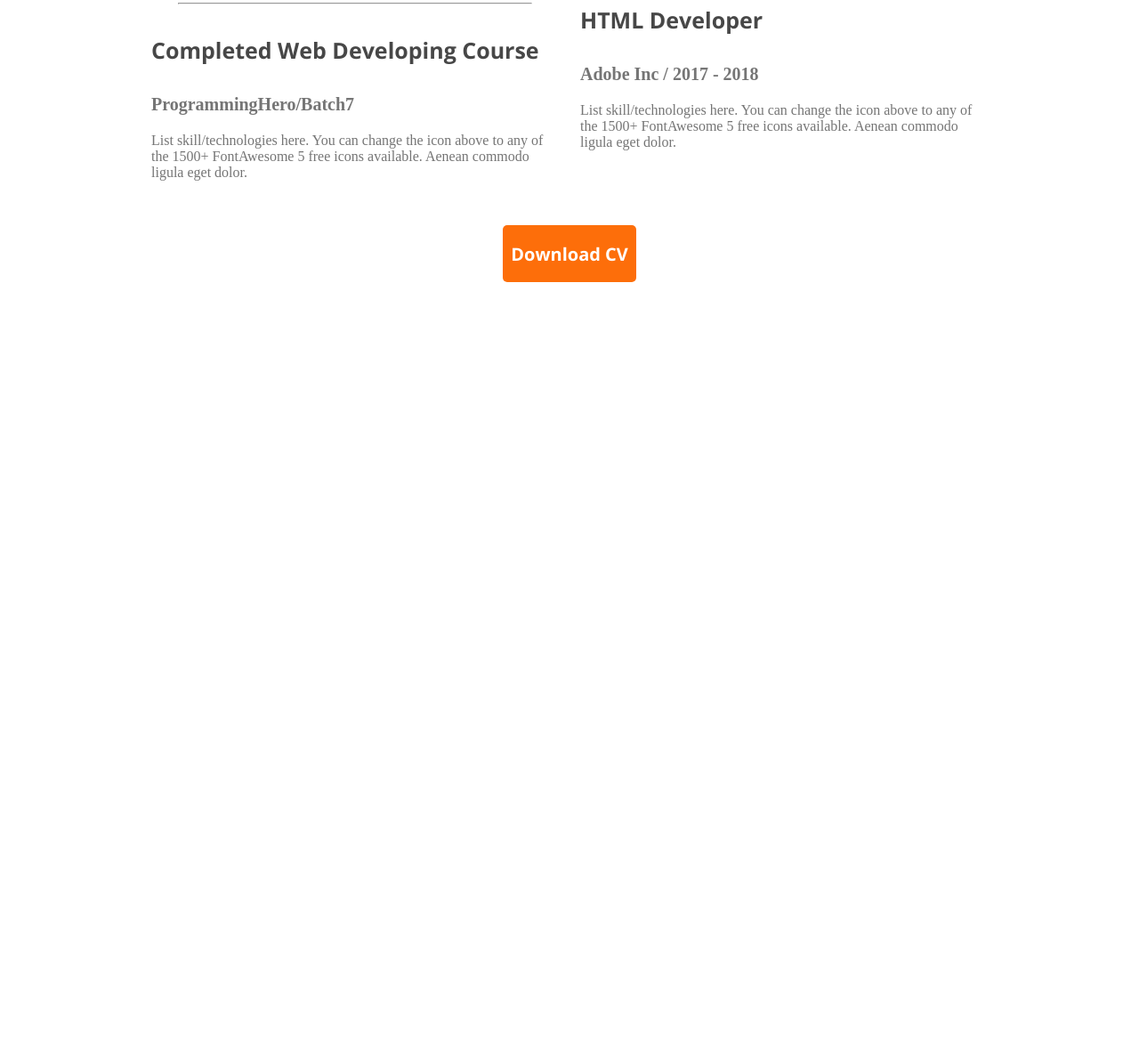
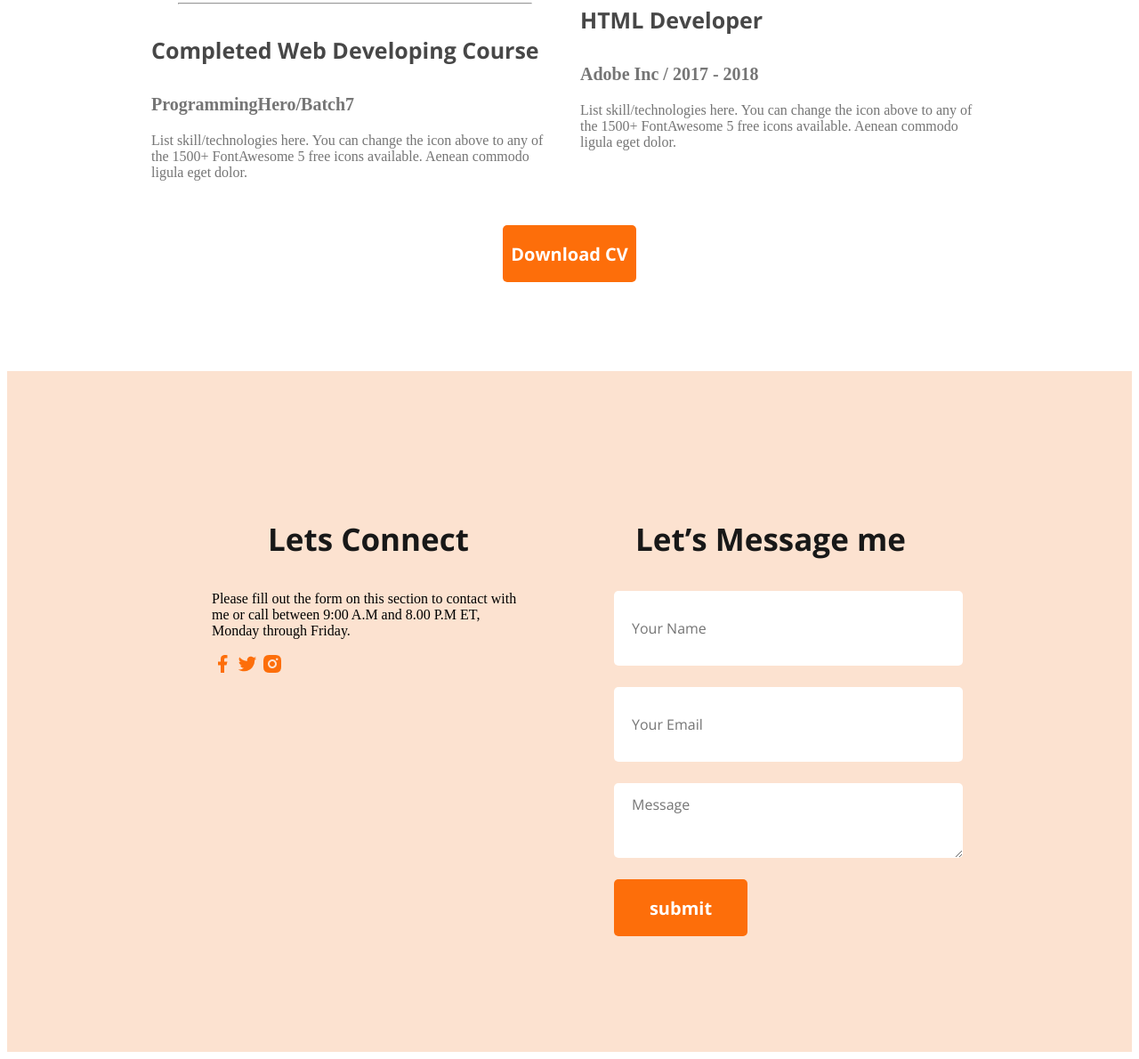
Before and after one commit to nabidrohan/webdeveloper-portfolio-nabid, a plain HTML site: page index.html in a window 1280 px wide. Shown: the part 2880-4070 px from the top of the page at 89% size. Before the commit the page ends 3297 px from the top, so only its background shows below. Drawn offline with nearby package versions, Linux system fonts and the light colour scheme.

Commit message:
added full portfolio

```diff
--- a/index.html
+++ b/index.html
@@ -145,7 +145,25 @@
         </section>
 
     </main>
-    <footer>
+    <footer class="secondary-bg">
+        <div class="footer-column">
+            <h3 class="section-tittle">Lets Connect</h3>
+            <p>Please fill out the form on this section to contact with me or call between 9:00 A.M and 8.00 P.M ET, Monday through Friday.</p>
+            <div>
+                <a href=""><img src="images/icons/facebook.png" alt=""></a>
+                <a href=""><img src="images/icons/twitter.png" alt=""></a>
+                <a href=""><img src="images/icons/insta.png" alt=""></a>
+            </div>
+        </div>
+        <div class="footer-column">
+            <h3 class="section-tittle">Let’s Message me</h3>
+            <form action="">
+                <input type="text" name="" id="" placeholder="Your Name">
+                <input type="email" name="" id="" placeholder="Your Email">
+                <textarea name="" id="" cols="30" rows="10"placeholder="Message"></textarea>
+               <input class="btn-primary" type="submit" value="submit">
+            </form>
+        </div>
 
     </footer>
 </body>
--- a/styles/portfolio.css
+++ b/styles/portfolio.css
@@ -222,3 +222,37 @@ line-height: normal;
 .rsm-btn{
     margin-top: 50px;
 }
+footer{
+    padding: 130px 230px;
+    display: flex;
+    gap: 100px;
+}
+.footer-column{
+    width: 50%;
+}
+footer input[type="text"],footer input[type="email"],footer textarea{
+    height: 64px;
+    border-radius: 5px;
+background-color: var(--White-Color, #FFF);
+display: block;
+width: 100%;
+padding: 10px 20px;
+margin-bottom: 24px;
+border: none;
+color: var(--Dark-03, #757575);
+font-family: "Open Sans";
+font-size: 16px;
+font-style: normal;
+font-weight: 400;
+line-height: 28px;
+
+}
+.section-tittle{
+    color: var(--Dark-01, #181818);
+text-align: center;
+font-family: "Open Sans";
+font-size: 35px;
+font-style: normal;
+font-weight: 700;
+line-height: normal;
+}
```
